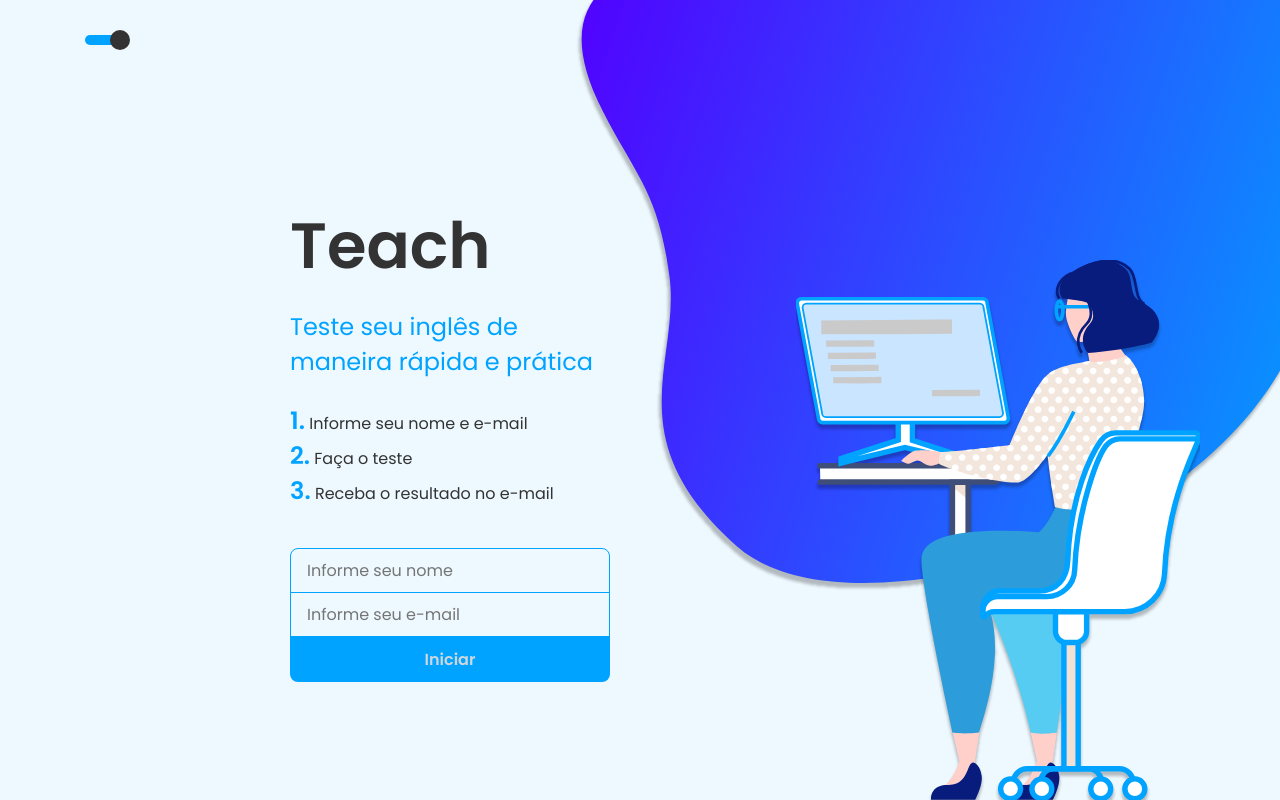
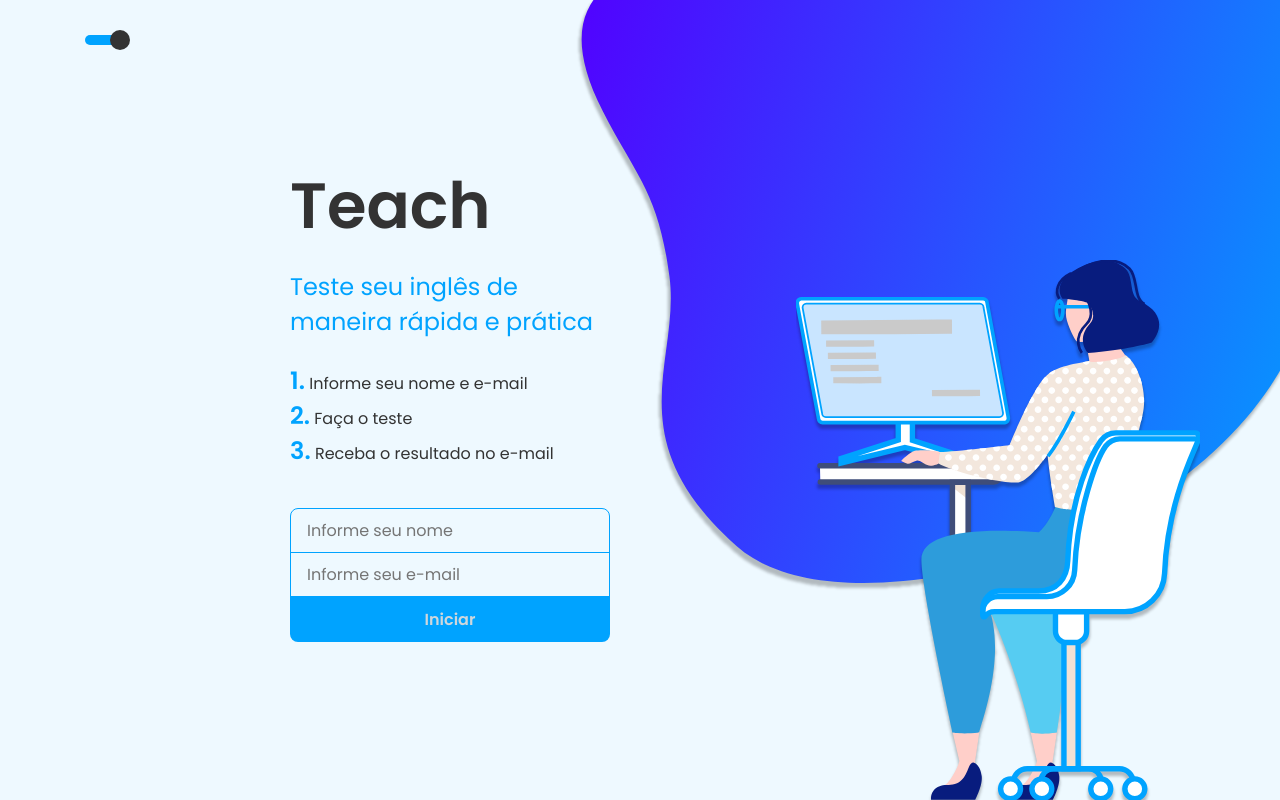
Before and after one commit to Eduardo-SO/Teach, a Next.js app in the folder web/: page / in a window 1280 px wide. Built offline with nearby package versions, Linux system fonts and the light colour scheme.

Commit message:
Realign Apresentation div

```diff
--- a/web/src/styles/pages/Home.ts
+++ b/web/src/styles/pages/Home.ts
@@ -28,7 +28,9 @@ export const Wrapper = styled.div`
 `
 
 export const Apresentation = styled.div`
-  flex: 2;
+  flex: 1;
+
+  margin-top: -80px;
 `
 
 export const Content = styled.div`
```
